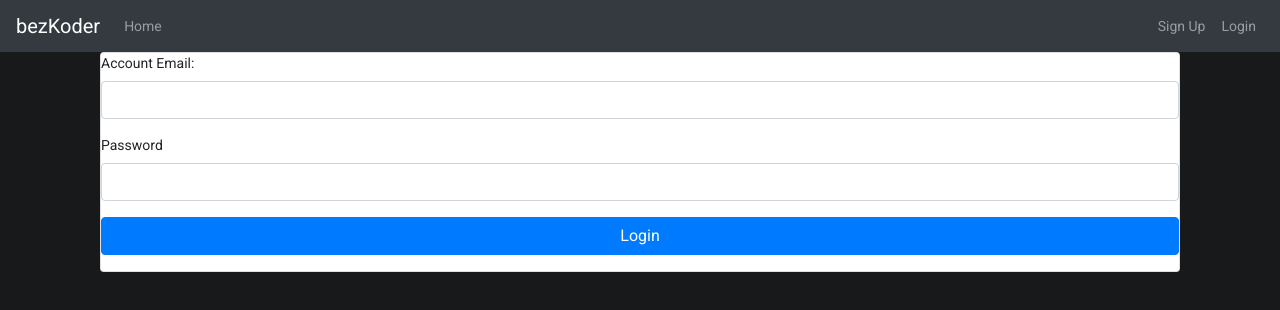
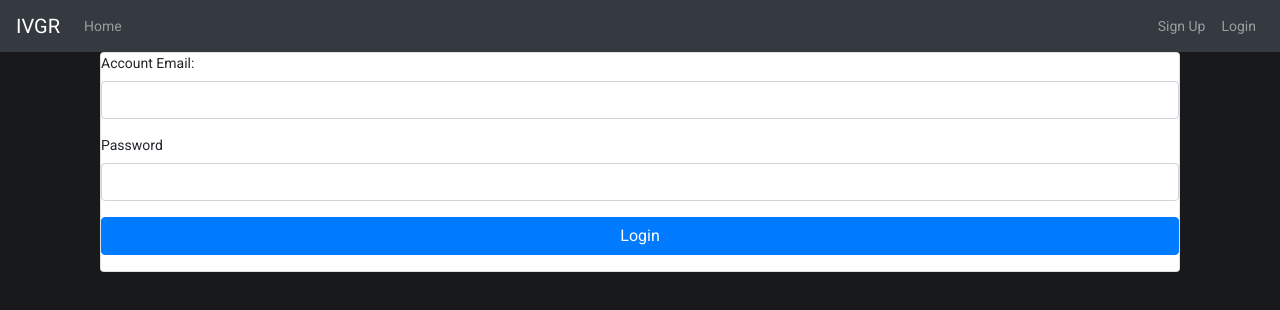
Before and after one commit to Kieran815/vg-registry, an Angular app: page /login in a window 1280 px wide. Shown: the top 310 px of the page. Built offline with nearby package versions, Linux system fonts and the light colour scheme.

Commit message:
fixed jwt error. it was the /_helpers/auth.interceptor.ts

```diff
--- a/src/app/_helpers/auth.interceptor.ts
+++ b/src/app/_helpers/auth.interceptor.ts
@@ -15,7 +15,8 @@ export class AuthInterceptor implements HttpInterceptor {
     let authReq = req;
     const token = this.token.getToken();
     if (token != null) {
-      authReq = req.clone({ headers: req.headers.set(TOKEN_HEADER_KEY, 'Bearer ' + token) });
+      const tokenToken = JSON.parse(token).jwt;
+      authReq = req.clone({ headers: req.headers.set(TOKEN_HEADER_KEY, 'Bearer ' + tokenToken) });
     }
     return next.handle(authReq);
   }
--- a/src/app/_services/token-storage.service.ts
+++ b/src/app/_services/token-storage.service.ts
@@ -19,7 +19,7 @@ export class TokenStorageService {
   }
 
   public getToken(): string | null {
-    return window.sessionStorage.getItem(TOKEN_KEY);
+    return window.sessionStorage.getItem(USER_KEY);
   }
 
   public saveUser(user: any): void {
--- a/src/app/app.component.html
+++ b/src/app/app.component.html
@@ -1,13 +1,10 @@
 <div id="app">
   <nav class="navbar navbar-expand navbar-dark bg-dark">
-    <a href="#" class="navbar-brand">bezKoder</a>
+    <a href="#" class="navbar-brand">IVGR</a>
     <ul class="navbar-nav mr-auto" routerLinkActive="active">
       <li class="nav-item">
-        <a href="/home" class="nav-link" routerLink="home">Home </a>
+        <a href="/home" class="nav-link" routerLink="home">Home</a>
       </li>
-      <!-- <li class="nav-item">
-        <a href="/user" class="nav-link" *ngIf="isLoggedIn" routerLink="user">User</a>
-      </li> -->
       <li class="nav-item">
         <a href="/search" class="nav-link" *ngIf="isLoggedIn" routerLink="search">Search</a>
       </li>
--- a/src/app/list-module/game-list/game-list.component.ts
+++ b/src/app/list-module/game-list/game-list.component.ts
@@ -1,6 +1,7 @@
 import { Component, OnInit } from '@angular/core';
 
 // SERVICES
+import { TokenStorageService } from 'src/app/_services/token-storage.service';
 import { ListService } from 'src/app/_services/list.service';
 
 // ***** MATERIAL DESIGN IMPORTS *****
@@ -15,13 +16,15 @@ import { ListCreationComponent } from '../list-creation/list-creation.component'
 })
 export class GameListComponent implements OnInit {
 
+  currentUser: any;
+
   // var to receive body from modal list creation
   createListBody: Object | undefined;
 
   // component variables
   gameLists: any | undefined;
 
-  constructor(private listService: ListService, public dialog: MatDialog) {
+  constructor(private token: TokenStorageService, private listService: ListService, public dialog: MatDialog) {
   }
 
   // method for angular list creation pop-up
@@ -56,11 +59,13 @@ export class GameListComponent implements OnInit {
 
 
   ngOnInit(): void {
+    this.currentUser = this.token.getUser();
     this.listService.getGameLists()
       .subscribe(data => {
         this.gameLists = data;
         console.log(this.gameLists);
       });
+
   }
 
 }
--- a/src/app/login/login.component.ts
+++ b/src/app/login/login.component.ts
@@ -37,6 +37,7 @@ export class LoginComponent implements OnInit {
         this.reloadPage();
       },
       err => {
+        console.log(err);
         this.errorMessage = err.error.message;
         this.isLoginFailed = true;
       }
```
Also changed, not shown: src/app/_services/list.service.ts (+19 -3 lines).
